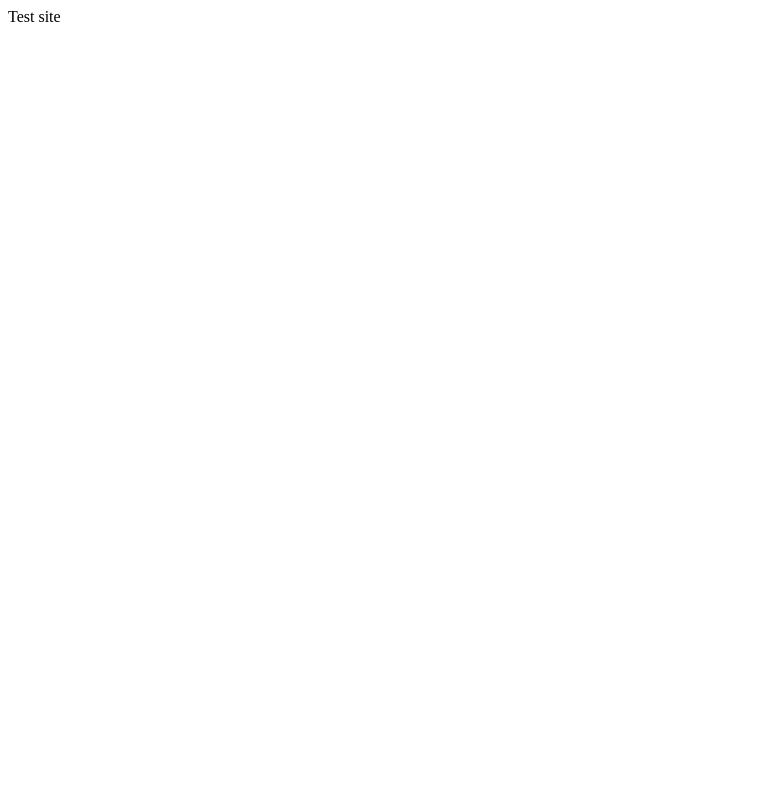
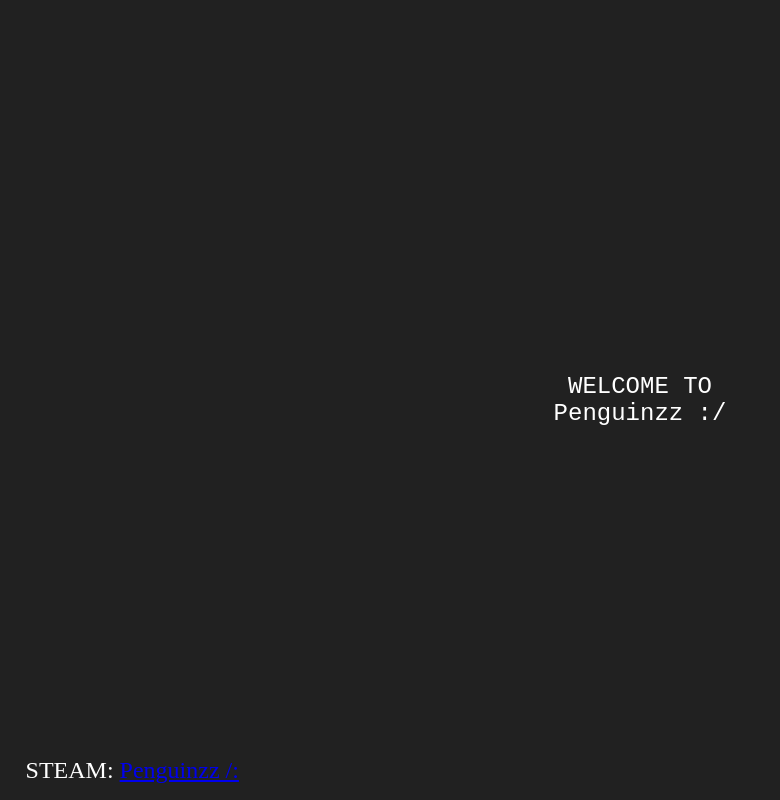
Before and after one commit to B1ANK3/B1ANK3.github.io, a plain HTML site: page penguinzz/index.html in a window 1280 px wide. Shown: the whole page, without its empty margins (0-780 px from the left). Drawn offline with Linux system fonts and the light colour scheme.

Commit message:
restructure

```diff
--- a/penguinzz/penguinzz.html
+++ b/penguinzz/index.html
@@ -1,5 +1,7 @@
+<!-- Penguinzz Index HTML File -->
 <!DOCTYPE html>
 <html lang="en">
+
 <head>
     <meta charset="UTF-8">
     <meta http-equiv="X-UA-Compatible" content="IE=edge">
@@ -9,7 +11,16 @@
     <link rel="stylesheet" href="penguinzz.css">
     <script defer src="penguinzz.js"></script>
 </head>
+
 <body>
-    Test site
+    <div id="welcome">
+        <div id="message">
+            WELCOME TO <span id="pengu">Penguinzz :/</span>
+        </div>
+    </div>
+    <div id="links">
+        STEAM: <a href="https://steamcommunity.com/groups/BigPeePeePenguinMen">Penguinzz /:</a>
+    </div>
 </body>
+
 </html>
--- a/penguinzz/penguinzz.css
+++ b/penguinzz/penguinzz.css
@@ -0,0 +1,33 @@
+body {
+    background-color: #212121;
+}
+
+#welcome {
+    position: absolute;
+    left: 50%;
+    top: 50%;
+    transform: translate(-50%, -50%);
+    height: calc(100% / 10);
+    width: calc(100% / 10);
+    min-width: 200px;
+    min-height: 150px;
+}
+
+#message {
+    color: white;
+    font-size: 150%;
+    font-family: 'Courier New', Courier, monospace;
+    text-align: center;
+    position: relative;
+    top: 50%;
+    left: 50%;
+    transform: translate(-50%, -50%);
+}
+
+#links {
+    position: absolute;
+    bottom: 2%;
+    left: 2%;
+    font-size: 150%;
+    color: white;
+}
```
Also changed, not shown: index.html (+36 -1 lines), index/index.html (deleted, +0 -35 lines).
